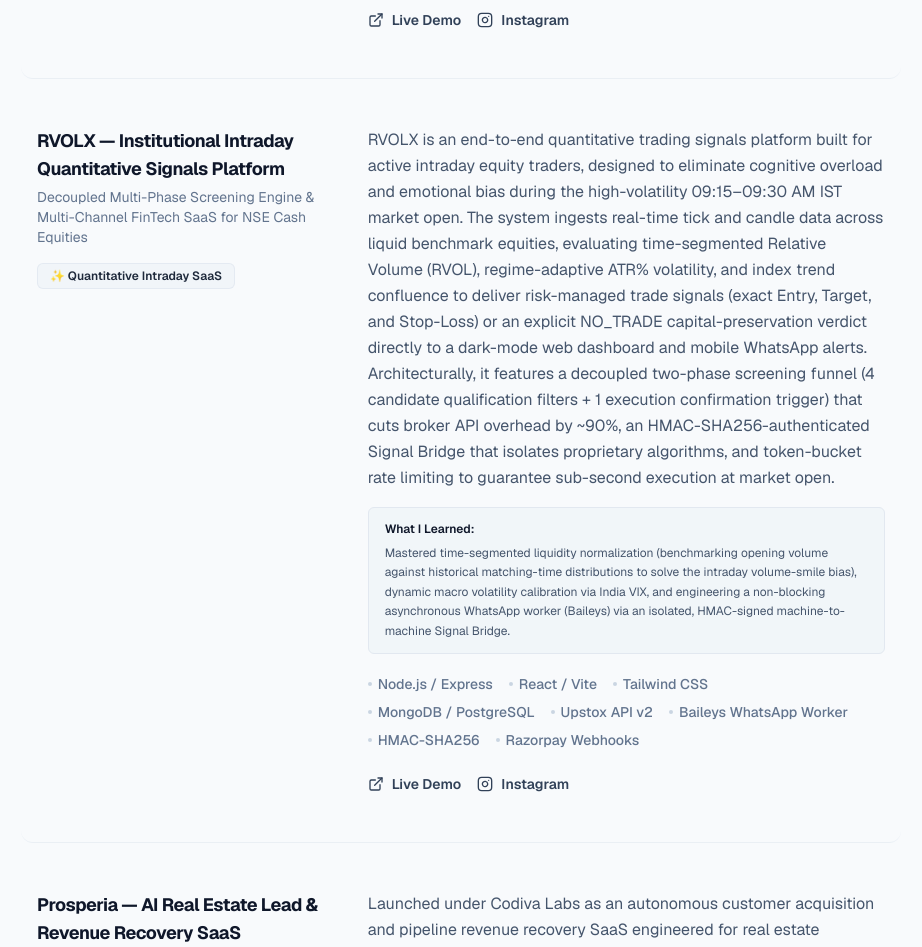
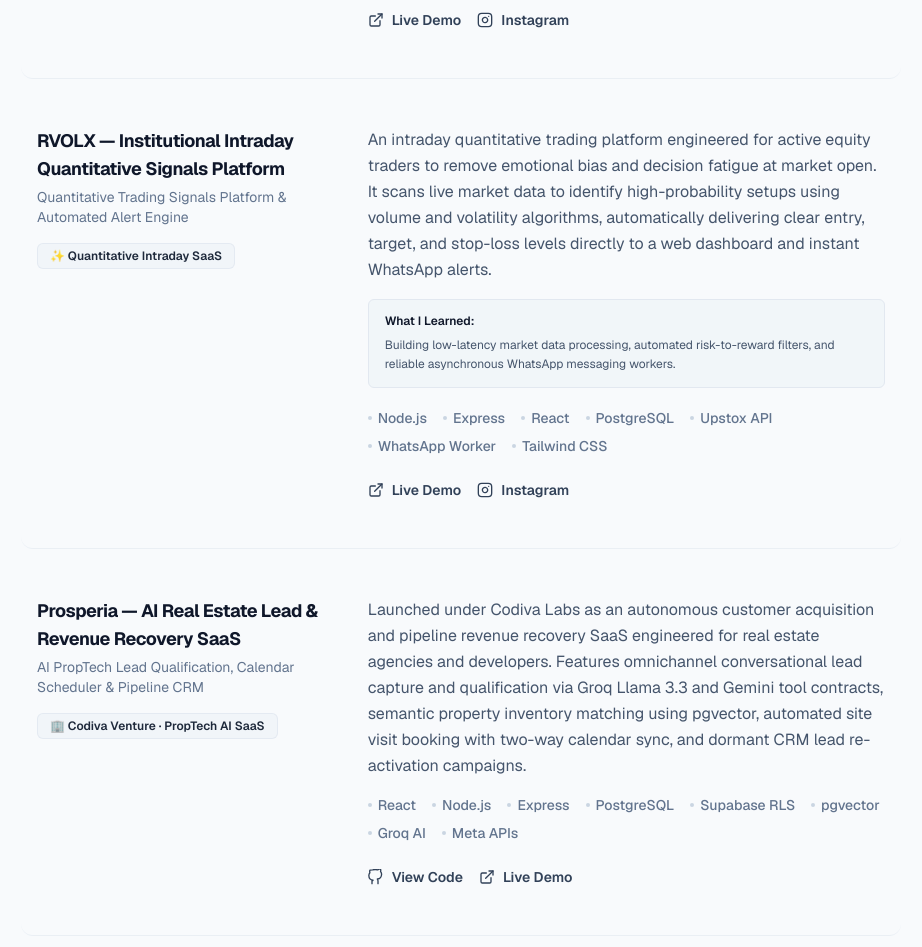
Before and after one commit to bott-127001/Samarth-Portfolio, a React (Vite) app: page / in a window 1280 px wide. Shown: the part 4460-5407 px from the top of the page, without its empty margins (179-1101 px from the left). Built offline with nearby package versions, Linux system fonts and the light colour scheme.

Commit message:
Simplify RVOLX description to a clean, brief project overview

```diff
--- a/src/App.jsx
+++ b/src/App.jsx
@@ -397,10 +397,10 @@ const Projects = () => {
       id: "rvolx",
       category: "saas",
       title: "RVOLX — Institutional Intraday Quantitative Signals Platform",
-      subtitle: "Decoupled Multi-Phase Screening Engine & Multi-Channel FinTech SaaS for NSE Cash Equities",
-      description: "RVOLX is an end-to-end quantitative trading signals platform built for active intraday equity traders, designed to eliminate cognitive overload and emotional bias during the high-volatility 09:15–09:30 AM IST market open. The system ingests real-time tick and candle data across liquid benchmark equities, evaluating time-segmented Relative Volume (RVOL), regime-adaptive ATR% volatility, and index trend confluence to deliver risk-managed trade signals (exact Entry, Target, and Stop-Loss) or an explicit NO_TRADE capital-preservation verdict directly to a dark-mode web dashboard and mobile WhatsApp alerts. Architecturally, it features a decoupled two-phase screening funnel (4 candidate qualification filters + 1 execution confirmation trigger) that cuts broker API overhead by ~90%, an HMAC-SHA256-authenticated Signal Bridge that isolates proprietary algorithms, and token-bucket rate limiting to guarantee sub-second execution at market open.",
-      learnings: "Mastered time-segmented liquidity normalization (benchmarking opening volume against historical matching-time distributions to solve the intraday volume-smile bias), dynamic macro volatility calibration via India VIX, and engineering a non-blocking asynchronous WhatsApp worker (Baileys) via an isolated, HMAC-signed machine-to-machine Signal Bridge.",
-      tags: ["Node.js / Express", "React / Vite", "Tailwind CSS", "MongoDB / PostgreSQL", "Upstox API v2", "Baileys WhatsApp Worker", "HMAC-SHA256", "Razorpay Webhooks"],
+      subtitle: "Quantitative Trading Signals Platform & Automated Alert Engine",
+      description: "An intraday quantitative trading platform engineered for active equity traders to remove emotional bias and decision fatigue at market open. It scans live market data to identify high-probability setups using volume and volatility algorithms, automatically delivering clear entry, target, and stop-loss levels directly to a web dashboard and instant WhatsApp alerts.",
+      learnings: "Building low-latency market data processing, automated risk-to-reward filters, and reliable asynchronous WhatsApp messaging workers.",
+      tags: ["Node.js", "Express", "React", "PostgreSQL", "Upstox API", "WhatsApp Worker", "Tailwind CSS"],
       highlight: "✨ Quantitative Intraday SaaS",
       github: null,
       demo: "https://rvolx.netlify.app/",
```
